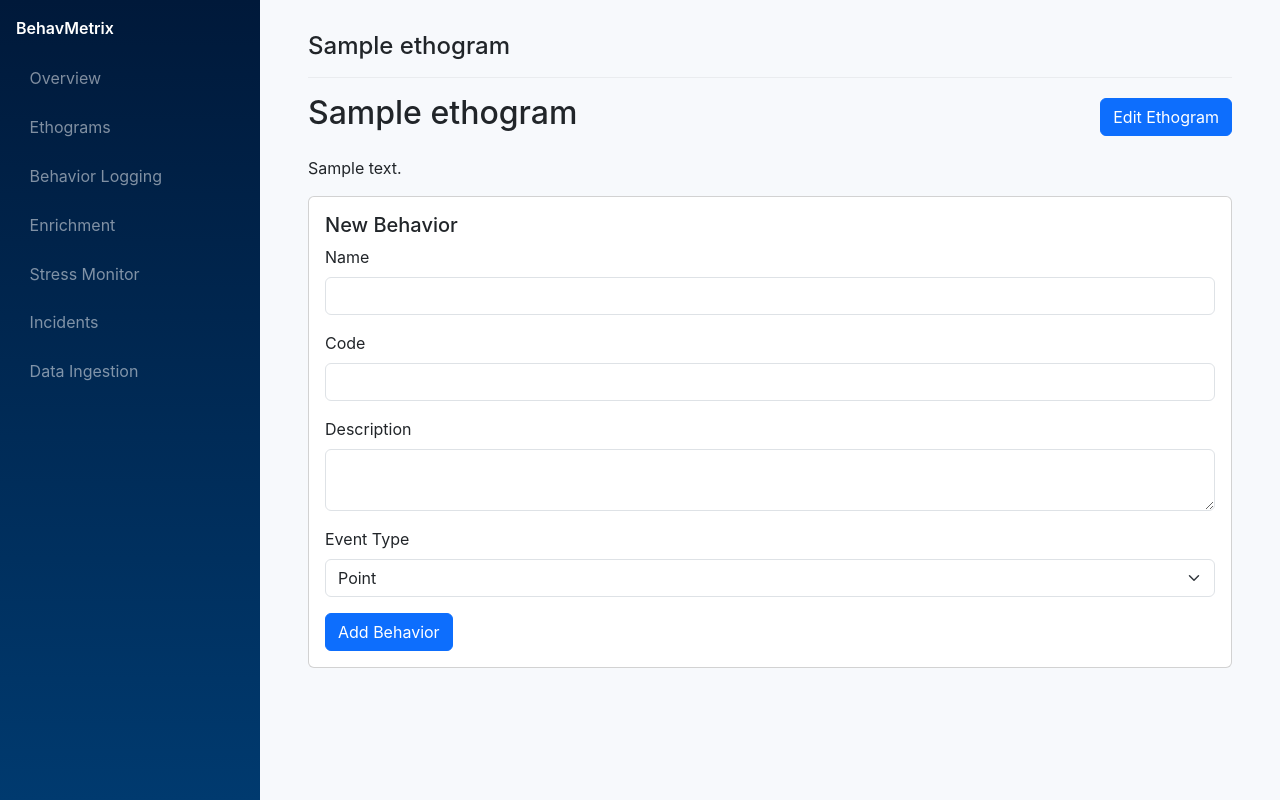
After one commit to sandiren/BehavMetrix, a Flask app: page /ethograms/1 in a window 1280 px wide. The commit adds this page. Run offline with Flask 3, Linux system fonts and the light colour scheme; tables that the repository leaves empty hold one stand-in row (values such as "Sample post"); data that the repository does not hold is empty.

Commit message:
feat: Implement Core Ethogram Manager
- Add a new section for creating, viewing, editing, and deleting ethograms.
- Allow users to define behaviors with a name, code, description, category, and type (point vs. state).
- Allow users to define custom modifiers for each behavior.
- Create a dynamic UI for managing ethograms, behaviors, and modifiers.
- Add API endpoints for CRUD operations on behaviors and modifiers.
- Update the database schema to support the new ethogram management features.
- Refactor the database migration strategy to create a clean, new baseline.

```diff
--- a/app/routes.py
+++ b/app/routes.py
@@ -25,7 +25,7 @@ from .models import (
     EnrichmentEngagementSummary,
     EnrichmentItem,
     EnrichmentLog,
-    EthogramVersion,
+    Ethogram,
     IncidentObservation,
     ObservationAttachment,
     ObservationSession,
@@ -197,7 +197,7 @@ def upload() -> str:
 def behavior_log() -> str:
     animals = Animal.query.order_by(Animal.persistent_id).all()
     behaviors = BehaviorDefinition.query.order_by(BehaviorDefinition.name).all()
-    ethograms = EthogramVersion.query.order_by(EthogramVersion.created_at.desc()).all()
+    ethograms = Ethogram.query.order_by(Ethogram.created_at.desc()).all()
     sessions = ObservationSession.query.order_by(ObservationSession.started_at.desc()).limit(20).all()
     reason_history = [session.reason_for_observation for session in sessions if session.reason_for_observation]
     if request.method == "POST":
@@ -225,9 +225,9 @@ def behavior_log() -> str:
                 fair_identifier=request.form.get("fair_identifier") or str(uuid4()),
                 session_metadata=metadata,
             )
-            ethogram_version_id = request.form.get("ethogram_version_id")
-            if ethogram_version_id:
-                session.ethogram_version_id = ethogram_version_id
+            ethogram_id = request.form.get("ethogram_id")
+            if ethogram_id:
+                session.ethogram_id = ethogram_id
             db.session.add(session)
             db.session.flush()
         else:
@@ -428,6 +428,55 @@ def incident() -> str:
     )
 
 
+@bp.route("/ethograms")
+def list_ethograms():
+    ethograms = Ethogram.query.order_by(Ethogram.name).all()
+    return render_template("ethograms.html", ethograms=ethograms)
+
+
+@bp.route("/ethograms/new", methods=["GET", "POST"])
+def create_ethogram():
+    if request.method == "POST":
+        ethogram = Ethogram(
+            name=request.form["name"],
+            version=request.form["version"],
+            description=request.form["description"],
+        )
+        db.session.add(ethogram)
+        db.session.commit()
+        flash("Ethogram created.", "success")
+        return redirect(url_for("routes.list_ethograms"))
+    return render_template("ethogram_form.html")
+
+
+@bp.route("/ethograms/<int:ethogram_id>")
+def view_ethogram(ethogram_id):
+    ethogram = Ethogram.query.get_or_404(ethogram_id)
+    return render_template("view_ethogram.html", ethogram=ethogram)
+
+
+@bp.route("/ethograms/<int:ethogram_id>/edit", methods=["GET", "POST"])
+def edit_ethogram(ethogram_id):
+    ethogram = Ethogram.query.get_or_404(ethogram_id)
+    if request.method == "POST":
+        ethogram.name = request.form["name"]
+        ethogram.version = request.form["version"]
+        ethogram.description = request.form["description"]
+        db.session.commit()
+        flash("Ethogram updated.", "success")
+        return redirect(url_for("routes.list_ethograms"))
+    return render_template("ethogram_form.html", ethogram=ethogram)
+
+
+@bp.route("/ethograms/<int:ethogram_id>/delete", methods=["POST"])
+def delete_ethogram(ethogram_id):
+    ethogram = Ethogram.query.get_or_404(ethogram_id)
+    db.session.delete(ethogram)
+    db.session.commit()
+    flash("Ethogram deleted.", "success")
+    return redirect(url_for("routes.list_ethograms"))
+
+
 @bp.route("/export/<string:resource>.<string:ext>")
 def export_resource(resource: str, ext: str) -> Response:
     query_map = {
--- a/app/templates/base.html
+++ b/app/templates/base.html
@@ -19,6 +19,7 @@
           <a class="navbar-brand text-white fw-semibold d-block mb-3" href="{{ url_for('routes.dashboard') }}">BehavMetrix</a>
           <nav class="nav flex-column gap-1">
             <a class="nav-link text-white-50" href="{{ url_for('routes.dashboard') }}">Overview</a>
+            <a class="nav-link text-white-50" href="{{ url_for('routes.list_ethograms') }}">Ethograms</a>
             <a class="nav-link text-white-50" href="{{ url_for('routes.behavior_log') }}">Behavior Logging</a>
             <a class="nav-link text-white-50" href="{{ url_for('routes.enrichment') }}">Enrichment</a>
             <a class="nav-link text-white-50" href="{{ url_for('routes.stress') }}">Stress Monitor</a>
--- a/app/templates/dashboard.html
+++ b/app/templates/dashboard.html
@@ -178,6 +178,9 @@
             <li class="mb-2">
               <strong>{{ session.started_at.strftime('%Y-%m-%d %H:%M') }}</strong><br />
               {{ session.reason_for_observation or 'General monitoring' }}
+              {% if session.ethogram %}
+              <span class="text-muted small"> · {{ session.ethogram.name }}</span>
+              {% endif %}
             </li>
             {% else %}
             <li class="text-muted">No sessions recorded yet</li>
--- /dev/null
+++ b/app/templates/view_ethogram.html
@@ -0,0 +1,194 @@
+{% extends 'base.html' %}
+{% block page_title %}{{ ethogram.name }}{% endblock %}
+{% block content %}
+<div class="d-flex justify-content-between align-items-center mb-3">
+    <h1 class="h2">{{ ethogram.name }}</h1>
+    <a href="{{ url_for('routes.edit_ethogram', ethogram_id=ethogram.id) }}" class="btn btn-primary">Edit Ethogram</a>
+</div>
+<p>{{ ethogram.description }}</p>
+
+<div id="behaviors">
+
+</div>
+
+<template id="behavior-template">
+    <div class="card mb-3">
+        <div class="card-body">
+            <div class="d-flex justify-content-between">
+                <h5 class="card-title" data-field="name"></h5>
+                <div>
+                    <button class="btn btn-sm btn-outline-secondary" data-action="edit">Edit</button>
+                    <button class="btn btn-sm btn-outline-primary" data-action="save" style="display: none;">Save</button>
+                    <button class="btn btn-sm btn-outline-danger" data-action="delete">Delete</button>
+                </div>
+            </div>
+            <p class="card-text" data-field="description"></p>
+            <p class="card-text">
+                <small class="text-muted" data-field="code"></small>
+                <small class="text-muted" data-field="event_type"></small>
+            </p>
+            <div class="modifiers"></div>
+            <div class="mt-3">
+                <h6>Add Modifier</h6>
+                <form class="new-modifier-form">
+                    <div class="row">
+                        <div class="col">
+                            <input type="text" class="form-control" name="name" placeholder="Name">
+                        </div>
+                        <div class="col">
+                            <select class="form-select" name="modifier_type">
+                                <option value="select">Select</option>
+                                <option value="text">Text</option>
+                            </select>
+                        </div>
+                        <div class="col">
+                            <input type="text" class="form-control" name="options" placeholder="Comma-separated options">
+                        </div>
+                        <div class="col">
+                            <button type="submit" class="btn btn-primary">Add</button>
+                        </div>
+                    </div>
+                </form>
+            </div>
+        </div>
+    </div>
+</template>
+
+<div class="card">
+    <div class="card-body">
+        <h5>New Behavior</h5>
+        <form id="new-behavior-form">
+            <div class="mb-3">
+                <label for="name" class="form-label">Name</label>
+                <input type="text" class="form-control" id="name" name="name">
+            </div>
+            <div class="mb-3">
+                <label for="code" class="form-label">Code</label>
+                <input type="text" class="form-control" id="code" name="code">
+            </div>
+            <div class="mb-3">
+                <label for="description" class="form-label">Description</label>
+                <textarea class="form-control" id="description" name="description"></textarea>
+            </div>
+            <div class="mb-3">
+                <label for="event_type" class="form-label">Event Type</label>
+                <select class="form-select" id="event_type" name="event_type">
+                    <option value="point">Point</option>
+                    <option value="state">State</option>
+                </select>
+            </div>
+            <button type="submit" class="btn btn-primary">Add Behavior</button>
+        </form>
+    </div>
+</div>
+{% endblock %}
+{% block scripts %}
+{{ super() }}
+<script>
+document.addEventListener('DOMContentLoaded', () => {
+    const ethogramId = {{ ethogram.id }};
+    const behaviorsContainer = document.querySelector('#behaviors');
+    const behaviorTemplate = document.querySelector('#behavior-template');
+    const newBehaviorForm = document.querySelector('#new-behavior-form');
+
+    async function loadBehaviors() {
+        const response = await fetch(`/api/ethograms/${ethogramId}/behaviors`);
+        const behaviors = await response.json();
+        behaviorsContainer.innerHTML = '';
+        behaviors.forEach(renderBehavior);
+    }
+
+    function renderBehavior(behavior) {
+        const clone = behaviorTemplate.content.cloneNode(true);
+        clone.querySelector('[data-field="name"]').textContent = behavior.name;
+        clone.querySelector('[data-field="description"]').textContent = behavior.description;
+        clone.querySelector('[data-field="code"]').textContent = behavior.code;
+        clone.querySelector('[data-field="event_type"]').textContent = behavior.event_type;
+
+        const behaviorElement = clone.querySelector('.card');
+        behaviorElement.dataset.behaviorId = behavior.id;
+
+        behaviorElement.querySelector('[data-action="delete"]').addEventListener('click', async () => {
+            await fetch(`/api/behaviors/${behavior.id}`, { method: 'DELETE' });
+            loadBehaviors();
+        });
+
+        behaviorElement.querySelector('[data-action="edit"]').addEventListener('click', () => {
+            const fields = behaviorElement.querySelectorAll('[data-field]');
+            fields.forEach(field => {
+                const input = document.createElement('input');
+                input.type = 'text';
+                input.className = 'form-control';
+                input.value = field.textContent;
+                field.textContent = '';
+                field.appendChild(input);
+            });
+            behaviorElement.querySelector('[data-action="edit"]').style.display = 'none';
+            behaviorElement.querySelector('[data-action="save"]').style.display = 'inline-block';
+        });
+
+        behaviorElement.querySelector('[data-action="save"]').addEventListener('click', async () => {
+            const data = {};
+            const fields = behaviorElement.querySelectorAll('[data-field]');
+            fields.forEach(field => {
+                data[field.dataset.field] = field.querySelector('input').value;
+            });
+
+            await fetch(`/api/behaviors/${behavior.id}`, {
+                method: 'PUT',
+                headers: { 'Content-Type': 'application/json' },
+                body: JSON.stringify(data)
+            });
+            loadBehaviors();
+        });
+
+        behaviorsContainer.appendChild(clone);
+
+        loadModifiers(behavior.id, behaviorElement.querySelector('.modifiers'));
+
+        behaviorElement.querySelector('.new-modifier-form').addEventListener('submit', async (e) => {
+            e.preventDefault();
+            const formData = new FormData(e.target);
+            const data = Object.fromEntries(formData.entries());
+            data.options = data.options.split(',').map(s => s.trim());
+            await fetch(`/api/behaviors/${behavior.id}/modifiers`, {
+                method: 'POST',
+                headers: { 'Content-Type': 'application/json' },
+                body: JSON.stringify(data)
+            });
+            loadModifiers(behavior.id, behaviorElement.querySelector('.modifiers'));
+        });
+    }
+
+    async function loadModifiers(behaviorId, container) {
+        const response = await fetch(`/api/behaviors/${behaviorId}/modifiers`);
+        const modifiers = await response.json();
+        container.innerHTML = '';
+        modifiers.forEach(modifier => {
+            const el = document.createElement('div');
+            el.textContent = `${modifier.name} (${modifier.modifier_type})`;
+            container.appendChild(el);
+        });
+    }
+
+    newBehaviorForm.addEventListener('submit', async (e) => {
+        e.preventDefault();
+        const formData = new FormData(newBehaviorForm);
+        const data = Object.fromEntries(formData.entries());
+        const response = await fetch(`/api/ethograms/${ethogramId}/behaviors`, {
+            method: 'POST',
+            headers: {
+                'Content-Type': 'application/json'
+            },
+            body: JSON.stringify(data)
+        });
+        if (response.ok) {
+            newBehaviorForm.reset();
+            loadBehaviors();
+        }
+    });
+
+    loadBehaviors();
+});
+</script>
+{% endblock %}
```
Also changed, not shown: app/api.py (+70 -0 lines), app/models.py (+10 -9 lines), app/templates/behavior_log.html (+4 -4 lines), app/templates/ethogram_form.html (added, +24 -0 lines), app/templates/ethograms.html (added, +28 -0 lines), migrations/versions/9768dcb564ac_rename_ethogramversion_to_ethogram_and_.py (added, +38 -0 lines).
